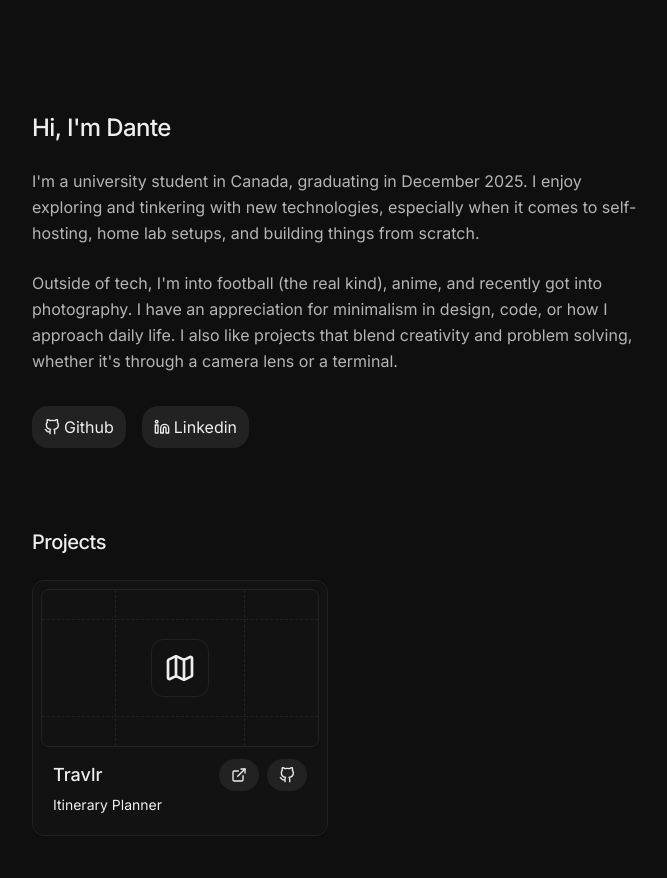
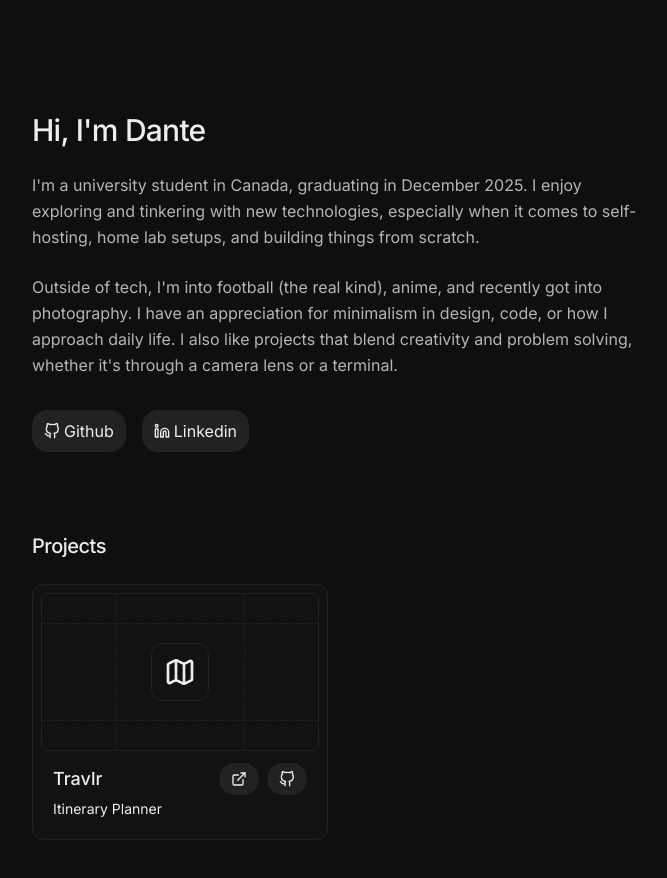
Before and after one commit to daannte/www, a Next.js app: page / in a window 1280 px wide. Shown: the top 878 px of the page, without its empty margins (296-963 px from the left). Built offline with nearby package versions, Linux system fonts and the light colour scheme.

Commit message:
refactor(name heading): 2xl -> 3xl

```diff
--- a/app/page.tsx
+++ b/app/page.tsx
@@ -7,7 +7,7 @@ import { FiGithub, FiLinkedin } from "react-icons/fi";
 export default function Home() {
   return (
     <div className="py-12 sm:py-16 px-6 leading-relaxed">
-      <div className="mt-6 sm:mt-12 text-2xl tracking-tight font-medium">Hi, I'm Dante</div>
+      <div className="mt-6 sm:mt-12 text-3xl tracking-tight font-medium">Hi, I'm Dante</div>
       <p className="mt-6 text-accent">
         I'm a university student in Canada, graduating in December 2025. I enjoy exploring and tinkering with new technologies, especially when it comes to self-hosting, home lab setups, and building things from scratch.
       </p>
```
